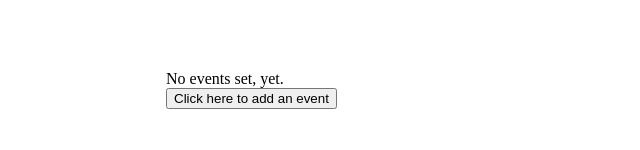
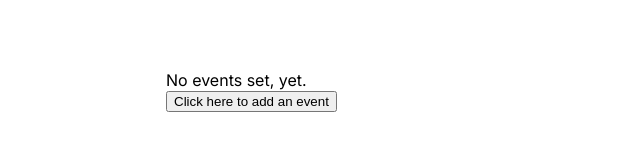
Before and after one commit to 4ndrs/timezoned-events, a Next.js app: page / in a window 1280 px wide. Shown: the part 150-300 px from the top of the page, without its empty margins (0-640 px from the left). Built offline with nearby package versions, Linux system fonts and the light colour scheme.

Commit message:
Change font to Inter

```diff
--- a/pages/_app.tsx
+++ b/pages/_app.tsx
@@ -1,5 +1,13 @@
+import { Inter } from "next/font/google";
+
 import type { AppProps } from "next/app";
 
-export default function App({ Component, pageProps }: AppProps) {
-  return <Component {...pageProps} />;
-}
+const inter = Inter({ subsets: ["latin"] });
+
+const App = ({ Component, pageProps }: AppProps) => (
+  <main className={inter.className}>
+    <Component {...pageProps} />
+  </main>
+);
+
+export default App;
```
